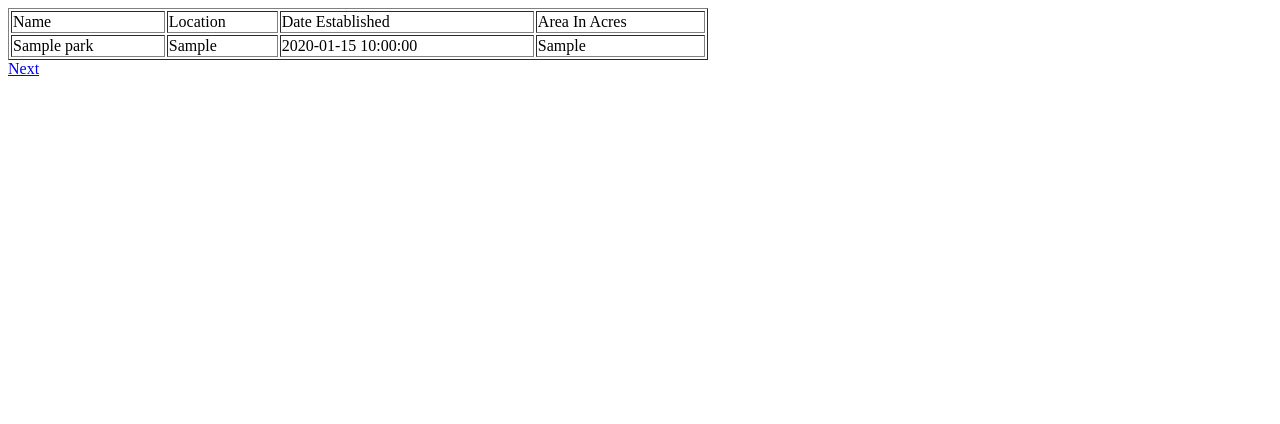
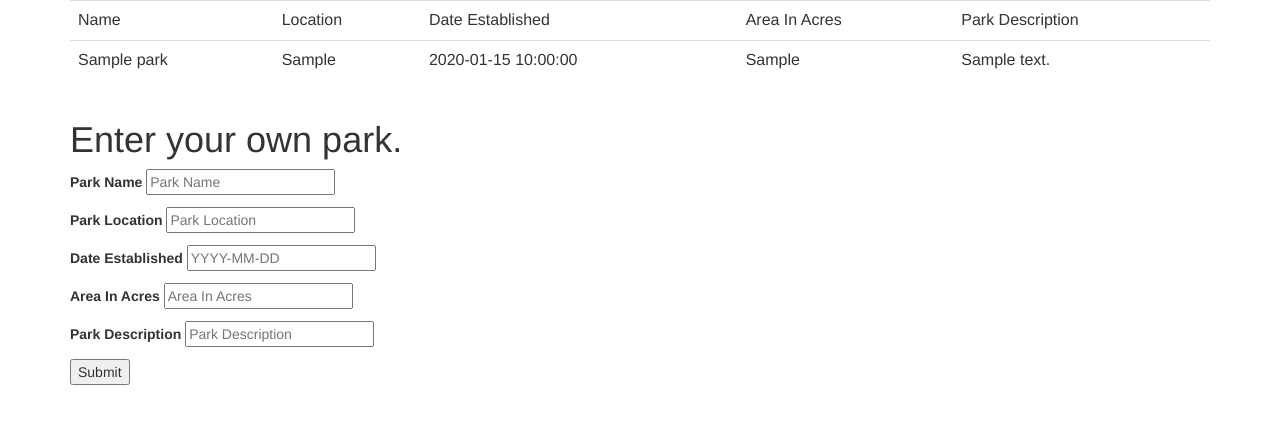
Before and after one commit to BrettAndrewCohen/Codeup_Web_Exercises, a PHP site: page /national_parks.php in a window 1280 px wide. Shown: the top 424 px of the page. Run offline with PHP 8.4, Linux system fonts and the light colour scheme; tables that the repository leaves empty or names only in its code hold one stand-in row (values such as "Sample post"); some libraries are stand-ins or nearby versions.

Commit message:
updated files

```diff
--- a/public/national_parks.php
+++ b/public/national_parks.php
@@ -6,42 +6,116 @@ $dbc = new PDO('mysql:host=127.0.0.1;dbname=codeup_pdo_test_db', 'brett', 'passw
 // Tell PDO to throw exceptions on error
 $dbc->setAttribute(PDO::ATTR_ERRMODE, PDO::ERRMODE_EXCEPTION);
 
-// echo $dbc->getAttribute(PDO::ATTR_CONNECTION_STATUS) . "\n";
+
+//Get rid of users being able to enter pages that don't exist (like page -1 or page 100)
+
+$errorMessage = '';
 
 if (!empty($_GET)) {
-	$page = $_GET['page'];
+    $page = $_GET['page'];
 } else {
-	$page = 1;
+    $page = 1;
 }
 
 $pageNext = $page + 1;
 $pagePrev = $page - 1;
 
-function getParks($dbc, $page) {
-	$limit = 4;
-	$offset = (($limit * $page) - $limit);
-    return $dbc->query("SELECT * FROM national_parks LIMIT $limit OFFSET $offset")->fetchAll(PDO::FETCH_ASSOC);
+$limit = 4;
+$offset = (($limit * $page) - $limit);
+$rowCount = $dbc->query('SELECT * FROM national_parks');
+// $query = $dbc->query("SELECT * FROM national_parks LIMIT $limit OFFSET $offset");
+// $parks = $query->fetchAll(PDO::FETCH_ASSOC);
+// Refactored below
+$stmt = $dbc->prepare("SELECT * FROM national_parks LIMIT :limit OFFSET :offset");
+$stmt->bindValue(':limit', $limit, PDO::PARAM_INT);
+$stmt->bindValue(':offset', $offset, PDO::PARAM_INT);
+$stmt->execute();
+$parks = $stmt->fetchAll(PDO::FETCH_ASSOC);
+
+//Make the form sticky!
+if (!empty($_POST)){
+    if(!empty($_POST['park_name']) && !empty($_POST['park_location']) && !empty($_POST['date_established']) && !empty($_POST['area_in_acres']) && !empty($_POST['park_descrpition'])) {
+    $stmt = $dbc->prepare('INSERT INTO national_parks (name, location, date_established, area_in_acres, park_description)
+                        VALUES (:name, :location, :date_established, :area_in_acres, :park_description)');
+
+    $stmt->bindValue(':name', $_POST['park_name'], PDO::PARAM_STR);
+    $stmt->bindValue(':location', $_POST['park_location'], PDO::PARAM_STR);
+    $stmt->bindValue(':date_established', $_POST['date_established'], PDO::PARAM_STR);
+    $stmt->bindValue(':area_in_acres', $_POST['area_in_acres'], PDO::PARAM_INT);
+    $stmt->bindValue(':park_description', $_POST['park_descrpition'], PDO::PARAM_STR);
+
+    $stmt->execute();
+    //This clears the sticky post if it was sent and added to database.
+    $_POST = [];
+    } else {
+        $errorMessage = "Missing a field.";
+    }
 }
-
 ?>
-
-<table border="1" style="width:700px">
+<html>
+<head>
+<link rel="stylesheet" href="//netdna.bootstrapcdn.com/bootstrap/3.1.1/css/bootstrap.min.css">
+</head>
+<body>
+    <div class="container">
+<table class = "table">
     <tr>
         <td>Name</td>
         <td>Location</td>
         <td>Date Established</td>
         <td>Area In Acres</td>
+        <td>Park Description</td>
     </tr>
-<? foreach (getParks($dbc, $page) as $row): ?>
+<? foreach ($parks as $park): ?>
 <tr>
-        <td><?= $row['name'];?></td>
-        <td><?= $row['location'];?></td>
-        <td><?= $row['date_established'];?></td>
-        <td><?= $row['area_in_acres'];?></td>
+        <td><?= $park['name'];?></td>
+        <td><?= $park['location'];?></td>
+        <td><?= $park['date_established'];?></td>
+        <td><?= $park['area_in_acres'];?></td>
+        <td><?= $park['park_description'];?></td>
 </tr>
 <? endforeach;?>
 </table>
+<ul class="pager">
 <? if ($pagePrev > 0) : ?>
-<?= "<a href='?page=$pagePrev'>Previous</a>";?>
+<li class="previous"><?= "<a href='?page=$pagePrev'>Previous</a>";?></li>
 <? endif ?>
-<?= "<a href='?page=$pageNext'>Next</a>";?>
+<? if ($rowCount->rowCount() > ($offset + $limit)) : ?>
+ <li class="next"><?= "<a href='?page=$pageNext'>Next</a>";?></li>
+<? endif ?>
+</ul>
+<h1>Enter your own park.</h1>
+<? if (!empty($errorMessage)) : ?>
+    <?= "<p>{$errorMessage}</p>";?>
+<? endif; ?>
+<form method="POST" action="/national_parks.php">
+    <p>
+        <label for="park_name">Park Name</label>
+        <input id="park_name" name="park_name" type="text" placeholder="Park Name" value="<?php
+if (isset($_POST['park_name'])) echo $_POST['park_name']; ?>">
+    </p>
+    <p>
+        <label for="park_location">Park Location</label>
+        <input id="park_location" name="park_location" type="text" placeholder="Park Location"value="<?php
+if (isset($_POST['park_location'])) echo $_POST['park_location']; ?>">
+    </p>
+    <p>
+        <label for="date_established">Date Established</label>
+        <input id="date_established" name="date_established" type="text" placeholder="YYYY-MM-DD"value="<?php
+if (isset($_POST['date_established'])) echo $_POST['date_established']; ?>">
+    </p>
+    <p>
+        <label for="area_in_acres">Area In Acres</label>
+        <input id="area_in_acres" name="area_in_acres" type="text" placeholder="Area In Acres"value="<?php
+if (isset($_POST['area_in_acres'])) echo $_POST['area_in_acres']; ?>">
+    </p>
+    <p>
+        <label for="park_descrpition">Park Description</label>
+        <input id="park_descrpition" name="park_descrpition" type="text" placeholder="Park Description"value="<?php
+if (isset($_POST['park_descrpition'])) echo $_POST['park_descrpition']; ?>">
+    </p>
+        <input type="submit" value="Submit">
+    </p>
+</form>
+</body>
+<html>
--- a/public/national_parks_test.php
+++ b/public/national_parks_test.php
@@ -50,6 +50,6 @@ $parks = $dbc->query("SELECT * FROM national_parks LIMIT $limit OFFSET $offset")
  <li class="next"><?= "<a href='?page=$pageNext'>Next</a>";?></li>
 <? endif ?>
 </ul>
-</div>
+
 </body>
-<html>
+</html>
```
